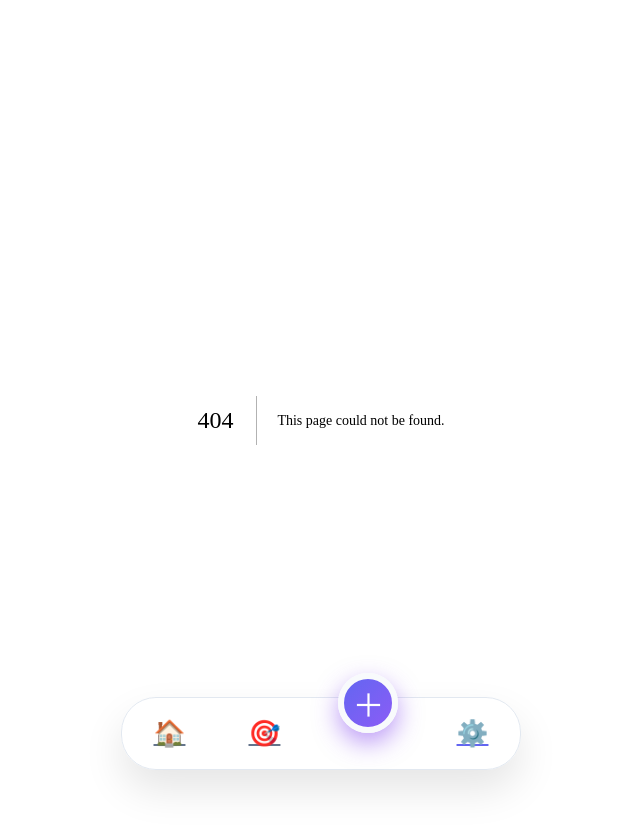
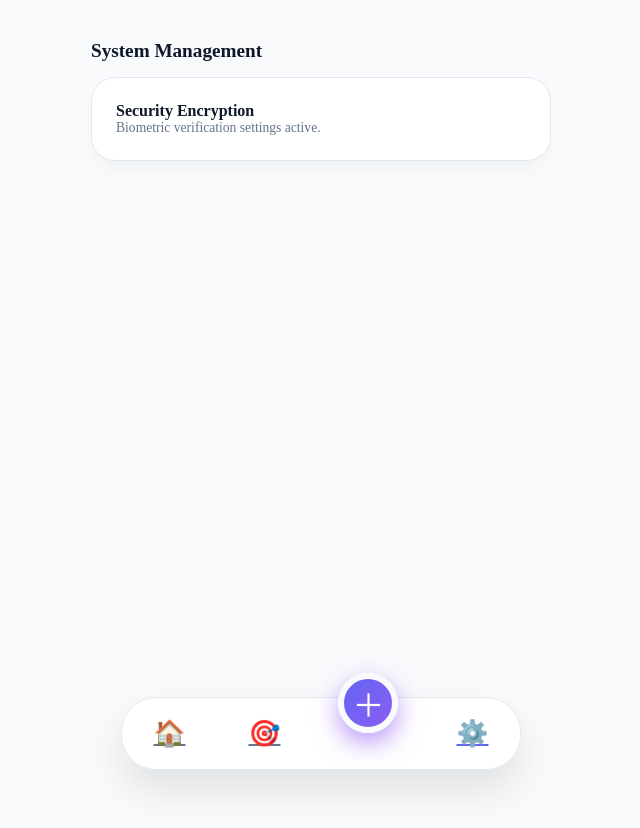
Before and after one commit to HellzBlaze/kasu, a Next.js app: page /more in a window 1280 px wide. Before the commit this address had no page. Shown: the top 828 px of the page, without its empty margins (319-959 px from the left). After the commit the page ends 800 px from the top, so only its background shows below. Built offline with nearby package versions, Linux system fonts and the light colour scheme.

Commit message:
Create page.tsx

```diff
--- /dev/null
+++ b/src/app/more/page.tsx
@@ -0,0 +1,9 @@
+"use client";
+export default function SettingsPage() {
+  return (
+    <div style={{ paddingTop: "20px" }}>
+      <h2 style={{ fontSize: "1.2rem", fontWeight: 600, marginBottom: "15px" }}>System Management</h2>
+      <div className="card"><h4>Security Encryption</h4><p style={{ color: "var(--text-muted)", fontSize: "0.85rem" }}>Biometric verification settings active.</p></div>
+    </div>
+  );
+}
```
